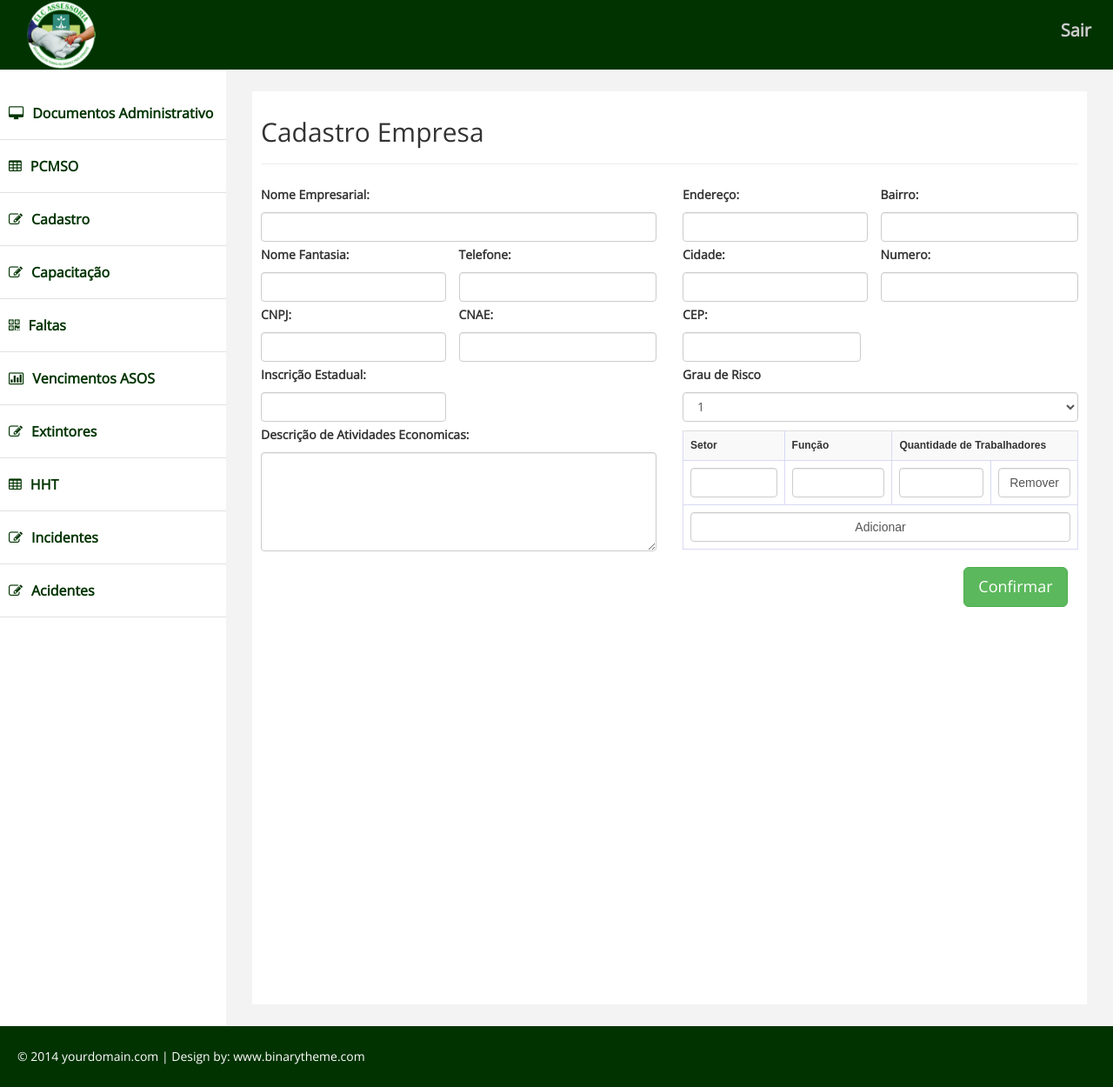
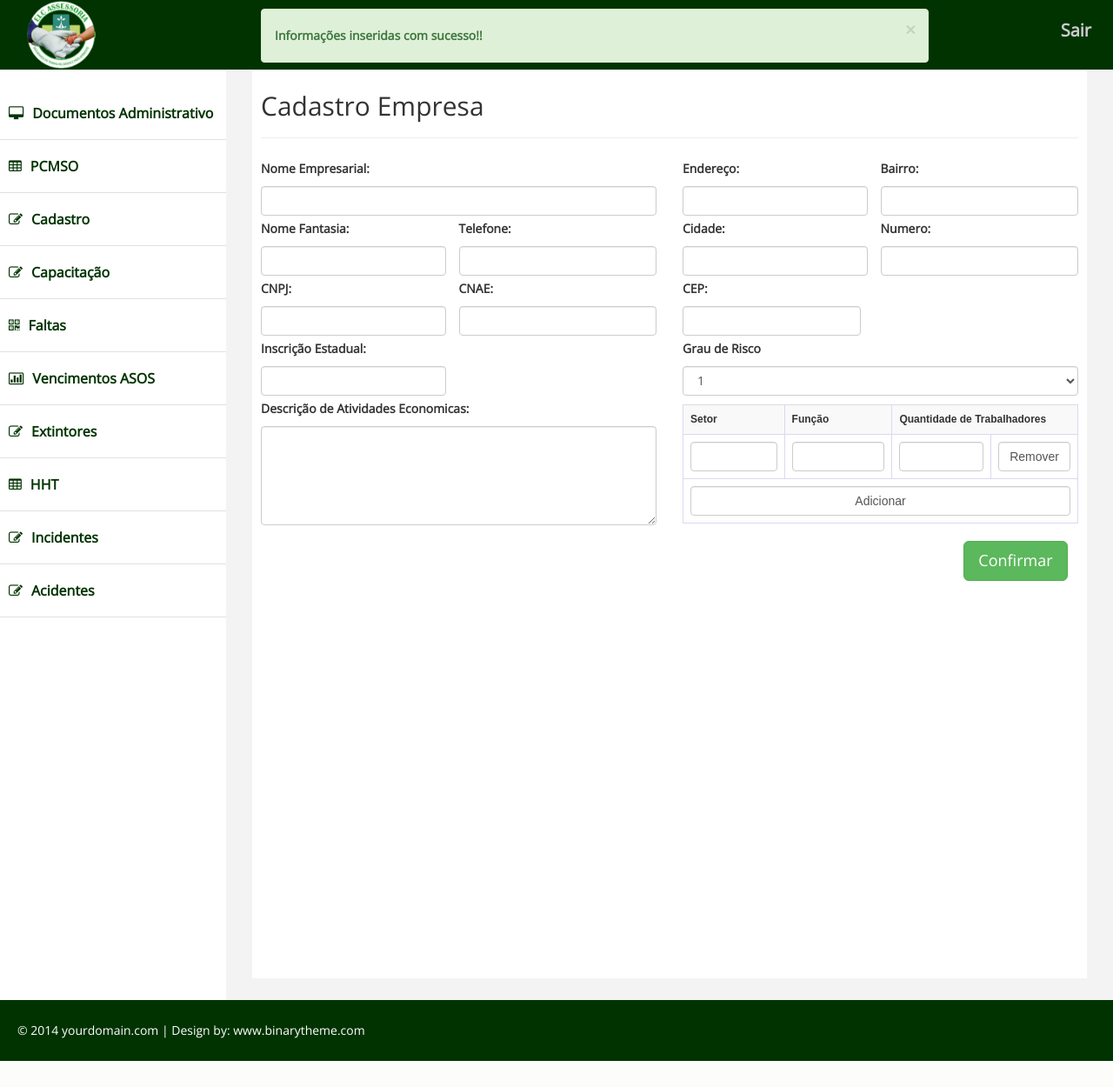
Before and after one commit to Tesshim/ELC, a PHP site: page /cadastro_empresa.php?info=sucesso in a window 1280 px wide. Shown: the whole page at 87% size. After the commit the page ends 1220 px from the top, so only its background shows below. Run offline with PHP 8.4, Linux system fonts and the light colour scheme; some libraries are stand-ins or nearby versions.

Commit message:
Alerta Cadastro empresa funcionando

```diff
--- a/cadastro_empresa.php
+++ b/cadastro_empresa.php
@@ -1,3 +1,13 @@
+<?php
+if(isset($_GET['info'])){
+  $info=$_GET['info'];
+}
+else{
+  $info="nao_existe";
+}
+
+?>
+
 <!DOCTYPE html>
 <html xmlns="http://www.w3.org/1999/xhtml">
 <head>
@@ -13,12 +23,14 @@
 </head>
 
 <script type="text/javascript">
-  	$(document).ready(function(e){
-  		e.preventDefault();
-  		$('#grau').chosen();
+  $(function(){
+    $('#alert').click(function(){
+      $("#alert").fadeOut(200);
+        location.href="cadastro_empresa.php";
+    })
   });
+
 </script>
-
 <style type="text/css">
 table,th,td
 {
@@ -26,7 +38,13 @@
   border-collapse:collapse;
   font-family: Arial,sans-serif;
   font-size: 12px;
-
+}
+#alert{
+  margin-left: 300px;
+  margin-top: -40px;
+  width: 768px;
+  position: absolute;
+  z-index:9999;
 }
 </style>
 
@@ -35,12 +53,42 @@
  <div id="wrapper">
   <?php
   require_once "nav_bar.php";
+
+  if ($info=="sucesso") {// inseridas com sucesso
+    ?>
+    <div class="alert alert-success alert-dismissible" id="alert">
+      <a href="#" class="close">&times;</a>
+      <strong>Informações inseridas com sucesso!!</strong>
+    </div>
+    <?php
+  }
+
+  else if($info=="falha"){
+   ?>
+   <div class="alert alert-danger  alert-dismissible" id="alert">
+    <a href="#" class="close">&times;</a>
+    <strong>CNPJ da empresa já existe !! Verifique as informações.</strong>
+  </div>
+  <?php
+}
+
 ?>
 
+
+
+
+
+
+
+
   <!-- /. NAV SIDE  -->
-    <div id="page-wrapper" >''
+  <div id="page-wrapper" >
+
    <div id="page-inner">
+
     <div class="row" >
+
+
       <div class="col-md-12" >
        <h2>Cadastro Empresa</h2>
        <hr/>
--- a/documentos_administrativo.php
+++ b/documentos_administrativo.php
@@ -122,10 +122,6 @@
         $dados_usuario=array () ;
         $quant_linha=0;
       while($linha = mysqli_fetch_array($resultado_id, MYSQLI_ASSOC)){//percorre todod o banco de dados
-      // retorna a pesquisa do banco de dados com um array
-      //mysqli_fetch_array retorna apenas  a primeira ocorrencia da consulta
-      //var_dump($dados_usuario);
-      //echo $dados_usuario[3]; MYSQLI_NUM
         $quant_linha++;
         $dados_usuario[] = $linha;
       }
--- a/head.php
+++ b/head.php
@@ -10,3 +10,5 @@
     <link href="css/nav_bar.css" rel="stylesheet" />
      <!-- GOOGLE FONTS-->
    <link href='http://fonts.googleapis.com/css?family=Open+Sans' rel='stylesheet' type='text/css' />
+
+  	<script src="https://ajax.googleapis.com/ajax/libs/jquery/3.2.1/jquery.min.js"></script>
--- a/js/functions.js
+++ b/js/functions.js
@@ -7,13 +7,13 @@
     var newRow = $("<tr>");
     var cols = "";
 
-    cols += ' <td><input type="text"  class="form-control" name="Setor';
+    cols += ' <td><input type="text"   required="required" class="form-control" name="Setor';
     cols +=count;
     cols +='"></td>';
-    cols += '<td><input type="text"  class="form-control" name="Funcao';
+    cols += '<td><input type="text"  required="required"  class="form-control" name="Funcao';
     cols +=count;
     cols +='"></td>';
-    cols += '<td><input type="text"  class="form-control" name="Qtd_Trabalhadores';
+    cols += '<td><input type="text"  required="required" class="form-control" name="Qtd_Trabalhadores';
     cols +=count;
     cols +='"></td>';
     cols += '<td>';
```
Also changed, not shown: other parts of cadastro_empresa.php (+15 -15 lines), inserir_cadastro_empresa.php (+8 -3 lines), teste.php (+34 -72 lines). Lines whose indentation alone changed are shown as unchanged.
